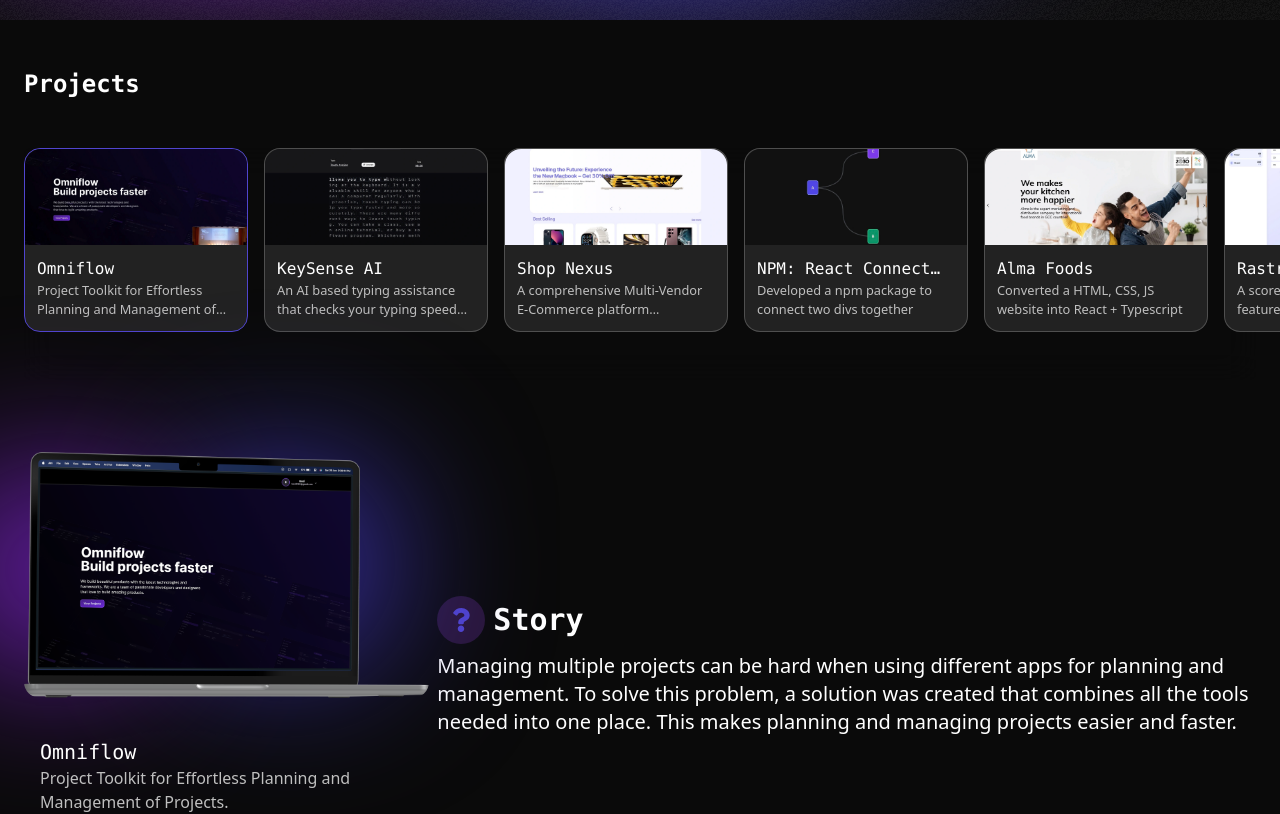
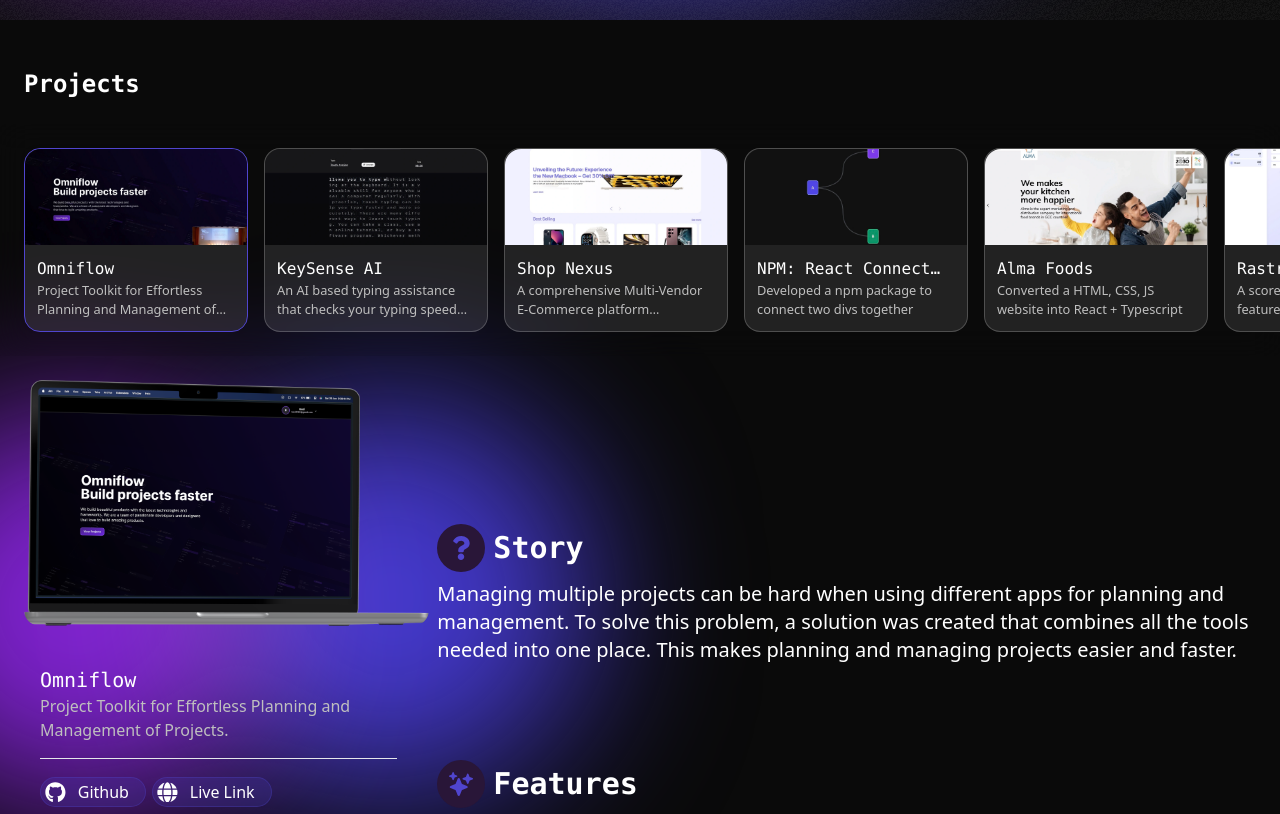
Before and after one commit to raazi-muhammed/personal-website-2, a React (Vite) app: page / in a window 1280 px wide. Shown: the part 780-1594 px from the top of the page. Built offline with nearby package versions, Linux system fonts and the light colour scheme.

Commit message:
fix: overlap and sticky issues

```diff
--- a/src/components/AnimatedBalls.tsx
+++ b/src/components/AnimatedBalls.tsx
@@ -3,18 +3,18 @@
 
 export function AnimatedBallsSmall() {
     return (
-        <div className="container absolute inset-0 -z-20 mx-auto h-full w-full">
+        <div className="container absolute inset-0 -z-10 mx-auto h-full w-full">
             <motion.div
                 variants={blobAnimation}
                 animate="animate1"
                 transition={blobTransition}
-                className="absolute left-[20vh] top-[0vh] size-[20vh] rounded-full bg-indigo-700 mix-blend-screen blur-3xl filter"
+                className="absolute -top-2 left-[10rem] size-[20rem] rounded-full bg-indigo-700 mix-blend-screen blur-3xl filter"
             />
             <motion.div
                 variants={blobAnimation}
                 animate="animate2"
                 transition={blobTransition}
-                className="absolute left-[-5vh] top-[0vh] size-[20vh] rounded-full bg-purple-700 mix-blend-screen blur-3xl filter"
+                className="absolute -top-2 left-[-5rem] size-[20rem] rounded-full bg-purple-700 mix-blend-screen blur-3xl filter"
             />
         </div>
     );
--- a/src/components/ProjectCarousel.tsx
+++ b/src/components/ProjectCarousel.tsx
@@ -39,12 +39,12 @@
     }, []);
 
     return (
-        <section className="w-full overflow-hidden">
+        <section className="sticky -top-24 z-30 w-full backdrop-blur-lg">
             <div ref={divRef} />
             <Container>
                 <section
                     ref={carousel}
-                    className="sticky -top-24 cursor-grab overflow-visible pb-12 backdrop-blur-lg">
+                    className="cursor-grab backdrop-blur-lg">
                     <motion.div
                         drag="x"
                         dragConstraints={{
--- a/src/sections/Projects.tsx
+++ b/src/sections/Projects.tsx
@@ -1,4 +1,4 @@
-import { ReactNode, useState } from "react";
+import { useState } from "react";
 import Container from "../components/Container";
 import Heading from "../components/Heading";
 import { projects } from "../data/projects";
@@ -14,7 +14,7 @@
     const currentProject = projects[currentProjectIndex];
 
     return (
-        <>
+        <div className="overflow-clip">
             <Container className="pt-12">
                 <Heading>Projects</Heading>
             </Container>
@@ -23,12 +23,12 @@
                 setCurrentProjectIndex={setCurrentProjectIndex}
                 projects={projects}
             />
-            <Container className="py-12">
+            <Container>
                 <section
                     className="static grid grid-cols-1 gap-2 lg:grid-cols-2 xl:grid-cols-3"
                     key={currentProjectIndex.toString()}>
                     <motion.aside
-                        className="relative flex h-fit w-full flex-col lg:sticky lg:top-36"
+                        className="relative z-0 flex h-fit w-full flex-col lg:sticky lg:top-36"
                         initial={{
                             y: 100,
                             opacity: 0,
@@ -39,7 +39,7 @@
                         }}>
                         <img
                             loading="lazy"
-                            className="mb-6 w-full rounded object-cover"
+                            className="z-10 mb-6 w-full rounded object-cover"
                             src={currentProject.mockup}
                             alt=""
                         />
@@ -78,7 +78,7 @@
                             </div>
                         </div>
                     </motion.aside>
-                    <section className="py-24 xl:col-span-2">
+                    <section className="z-10 py-24 xl:col-span-2">
                         <ProjectPoints type="story">
                             <p className="text-xl">
                                 {currentProject.content?.story}
@@ -109,6 +109,6 @@
                     </section>
                 </section>
             </Container>
-        </>
+        </div>
     );
 }
```
